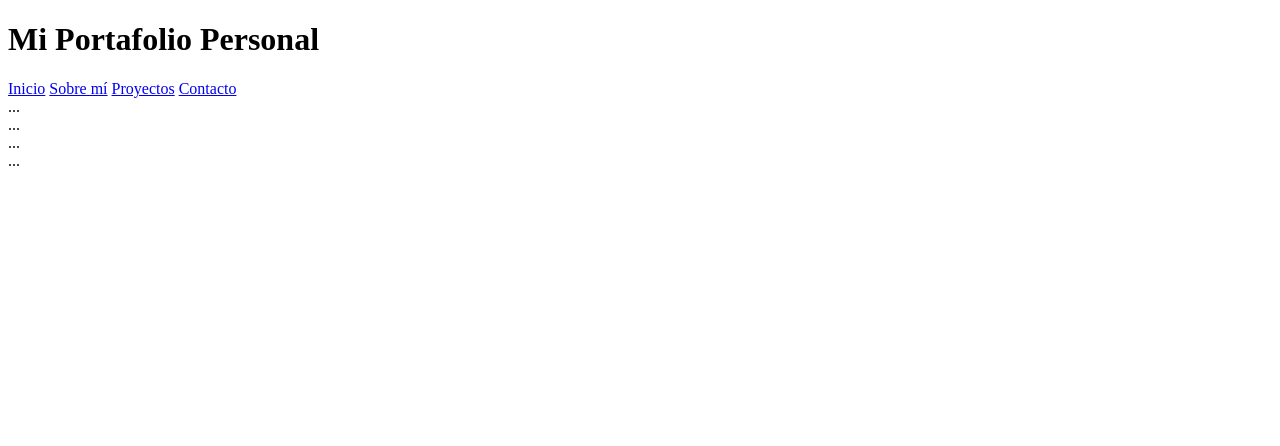
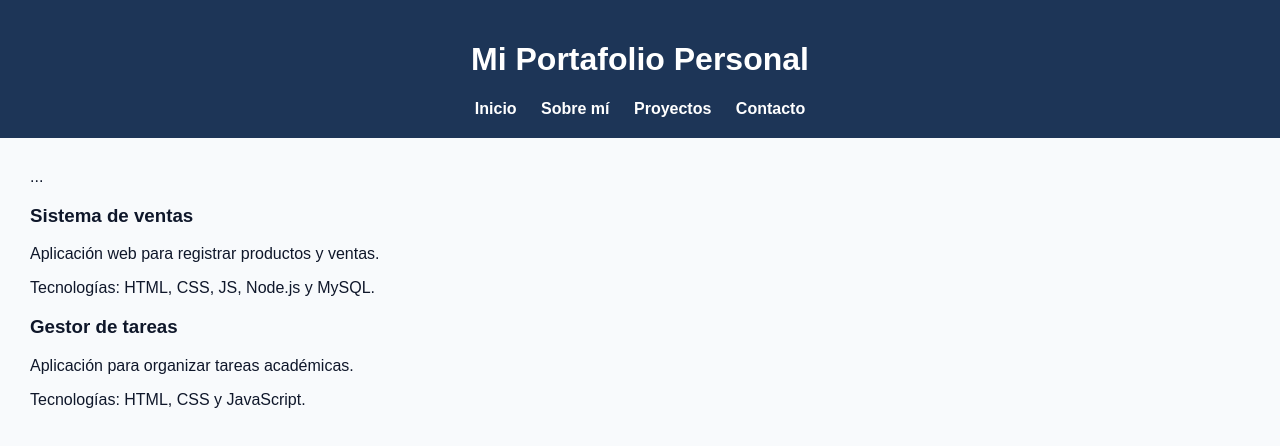
Before and after one commit to rodrigonunezJR10/semana-13, a website: page public/index.html in a window 1280 px wide. Both pictures are taken after a click on the link "Proyectos". Drawn offline with Linux system fonts and the light colour scheme.

Commit message:
agregar proyectos

```diff
--- a/public/css/styles.css
+++ b/public/css/styles.css
@@ -0,0 +1,44 @@
+body {
+  font-family: Arial, sans-serif;
+  margin: 0;
+  background: #f8fafc;
+  color: #0f172a;
+}
+
+header {
+  background: #1d3557;
+  color: white;
+  padding: 20px;
+  text-align: center;
+}
+
+nav a {
+  color: white;
+  margin: 0 10px;
+  text-decoration: none;
+  font-weight: bold;
+}
+
+.page {
+  display: none;
+  padding: 30px;
+}
+
+.page.active {
+  display: block;
+  animation: aparecer .35s ease;
+}
+
+@keyframes aparecer {
+  from { opacity: 0; transform: translateY(12px); }
+  to { opacity: 1; transform: translateY(0); }
+}
+footer {
+  background: #1d3557;
+  color: white;
+  text-align: center;
+  padding: 15px;
+  position: fixed;
+  width: 100%;
+  bottom: 0;
+}
--- a/public/index.html
+++ b/public/index.html
@@ -20,7 +20,21 @@
   <main>
     <section id="inicio" class="page active">...</section>
     <section id="sobre-mi" class="page">...</section>
-    <section id="proyectos" class="page">...</section>
+    <section id="proyectos" class="page">...
+        <div class="project-card">
+        <h3>Sistema de ventas</h3>
+        <p>Aplicación web para registrar productos y ventas.</p>
+        <p>Tecnologías: HTML, CSS, JS, Node.js y MySQL.</p>
+        </div>
+
+        <div class="project-card">
+        <h3>Gestor de tareas</h3>
+        <p>Aplicación para organizar tareas académicas.</p>
+        <p>Tecnologías: HTML, CSS y JavaScript.</p>
+        </div>
+
+    </section>
+
     <section id="contacto" class="page">...</section>
   </main>
 
```
